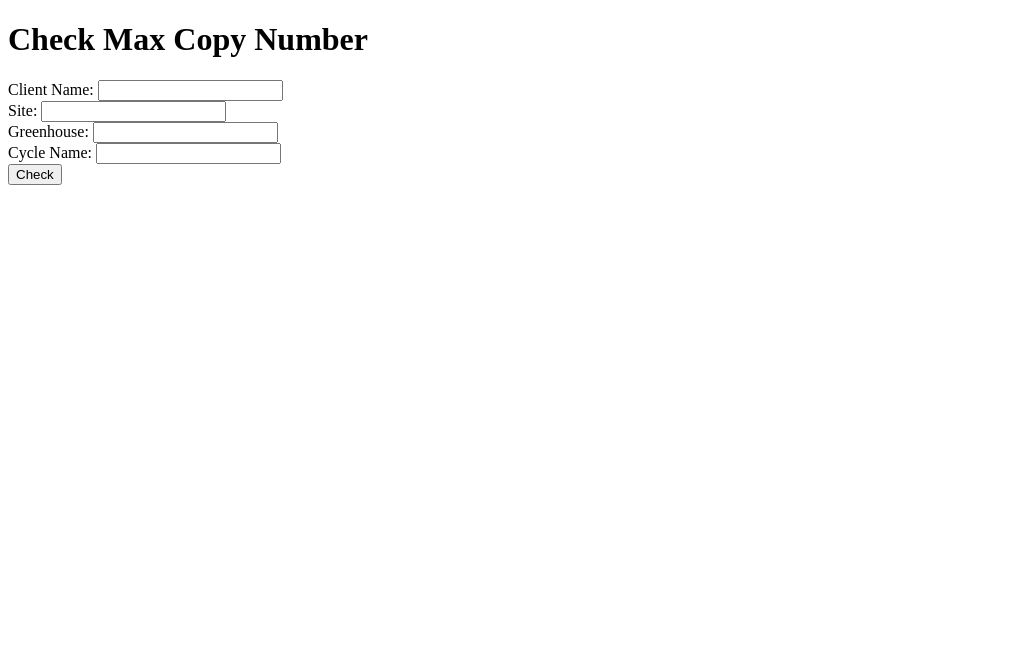
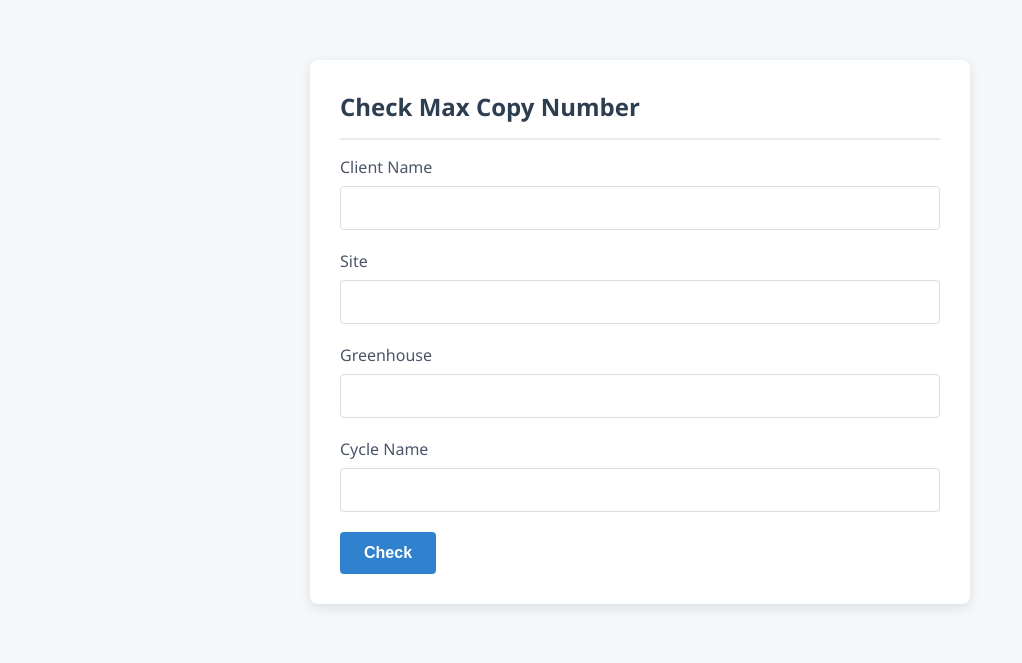
Before and after one commit to greenprem/flask-admin, a Python web app: template templates/panel.html in a window 1280 px wide. Shown: the top 663 px of the page, without its empty margins (0-1022 px from the left). Run offline with Jinja, Linux system fonts and the light colour scheme; the template is opened without the code that fills it, so the values that code supplies are empty.

Commit message:
views fix

```diff
--- a/templates/panel.html
+++ b/templates/panel.html
@@ -2,18 +2,119 @@
 <html>
 <head>
     <title>Observation Panel</title>
+    <style>
+        body {
+            font-family: 'Segoe UI', Tahoma, Geneva, Verdana, sans-serif;
+            background-color: #f5f8fa;
+            margin: 0;
+            padding: 20px;
+            color: #333;
+        }
+
+        .container {
+            max-width: 600px;
+            margin: 40px auto;
+            background: white;
+            border-radius: 8px;
+            box-shadow: 0 4px 12px rgba(0, 0, 0, 0.1);
+            padding: 30px;
+        }
+
+        h1 {
+            color: #2c3e50;
+            margin-top: 0;
+            font-weight: 600;
+            padding-bottom: 15px;
+            border-bottom: 2px solid #eaeaea;
+            font-size: 24px;
+        }
+
+        .form-group {
+            margin-bottom: 20px;
+        }
+
+        label {
+            display: block;
+            margin-bottom: 8px;
+            font-weight: 500;
+            color: #4a5568;
+        }
+
+        input[type="text"] {
+            width: 100%;
+            padding: 12px;
+            border: 1px solid #ddd;
+            border-radius: 4px;
+            box-sizing: border-box;
+            font-size: 16px;
+            transition: border-color 0.3s;
+        }
+
+        input[type="text"]:focus {
+            border-color: #4299e1;
+            outline: none;
+            box-shadow: 0 0 0 3px rgba(66, 153, 225, 0.15);
+        }
+
+        button {
+            background-color: #3182ce;
+            color: white;
+            border: none;
+            padding: 12px 24px;
+            border-radius: 4px;
+            cursor: pointer;
+            font-size: 16px;
+            font-weight: 600;
+            transition: background-color 0.3s;
+        }
+
+        button:hover {
+            background-color: #2b6cb0;
+        }
+
+        #result {
+            margin-top: 25px;
+            padding: 15px;
+            background-color: #ebf8ff;
+            border-radius: 4px;
+            border-left: 4px solid #4299e1;
+            display: none;
+        }
+
+        #result.active {
+            display: block;
+        }
+    </style>
 </head>
 <body>
+    <div class="container">
         <h1>Check Max Copy Number</h1>
         <form id="observationForm">
-        <label>Client Name: <input type="text" name="client_name" required></label><br>
-        <label>Site: <input type="text" name="site" required></label><br>
-        <label>Greenhouse: <input type="text" name="greenhouse" required></label><br>
-        <label>Cycle Name: <input type="text" name="cycle_name" required></label><br>
+            <div class="form-group">
+                <label for="client_name">Client Name</label>
+                <input type="text" id="client_name" name="client_name" required>
+            </div>
+
+            <div class="form-group">
+                <label for="site">Site</label>
+                <input type="text" id="site" name="site" required>
+            </div>
+
+            <div class="form-group">
+                <label for="greenhouse">Greenhouse</label>
+                <input type="text" id="greenhouse" name="greenhouse" required>
+            </div>
+
+            <div class="form-group">
+                <label for="cycle_name">Cycle Name</label>
+                <input type="text" id="cycle_name" name="cycle_name" required>
+            </div>
+
             <button type="submit">Check</button>
         </form>
 
-    <div id="result" style="margin-top: 20px;"></div>
+        <div id="result"></div>
+    </div>
 
     <script>
         const form = document.getElementById('observationForm');
@@ -24,13 +125,26 @@
             const formData = new FormData(form);
             const params = new URLSearchParams(formData.entries());
 
+            // Show loading state
+            resultDiv.className = 'active';
+            resultDiv.innerHTML = '<p>Loading...</p>';
+
+            try {
                 // Make GET request with query parameters
                 const response = await fetch(`/get-max-copy?${params.toString()}`, {
                     method: 'GET',
                 });
 
                 const data = await response.json();
+
+                if (response.ok) {
                     resultDiv.innerHTML = `<strong>Max Copy Number:</strong> ${data.max_copy}`;
+                } else {
+                    resultDiv.innerHTML = `<strong>Error:</strong> ${data.message || 'Failed to fetch data'}`;
+                }
+            } catch (error) {
+                resultDiv.innerHTML = '<strong>Error:</strong> Unable to connect to the server';
+            }
         });
     </script>
 </body>
```
Lines whose indentation alone changed are shown as unchanged.
